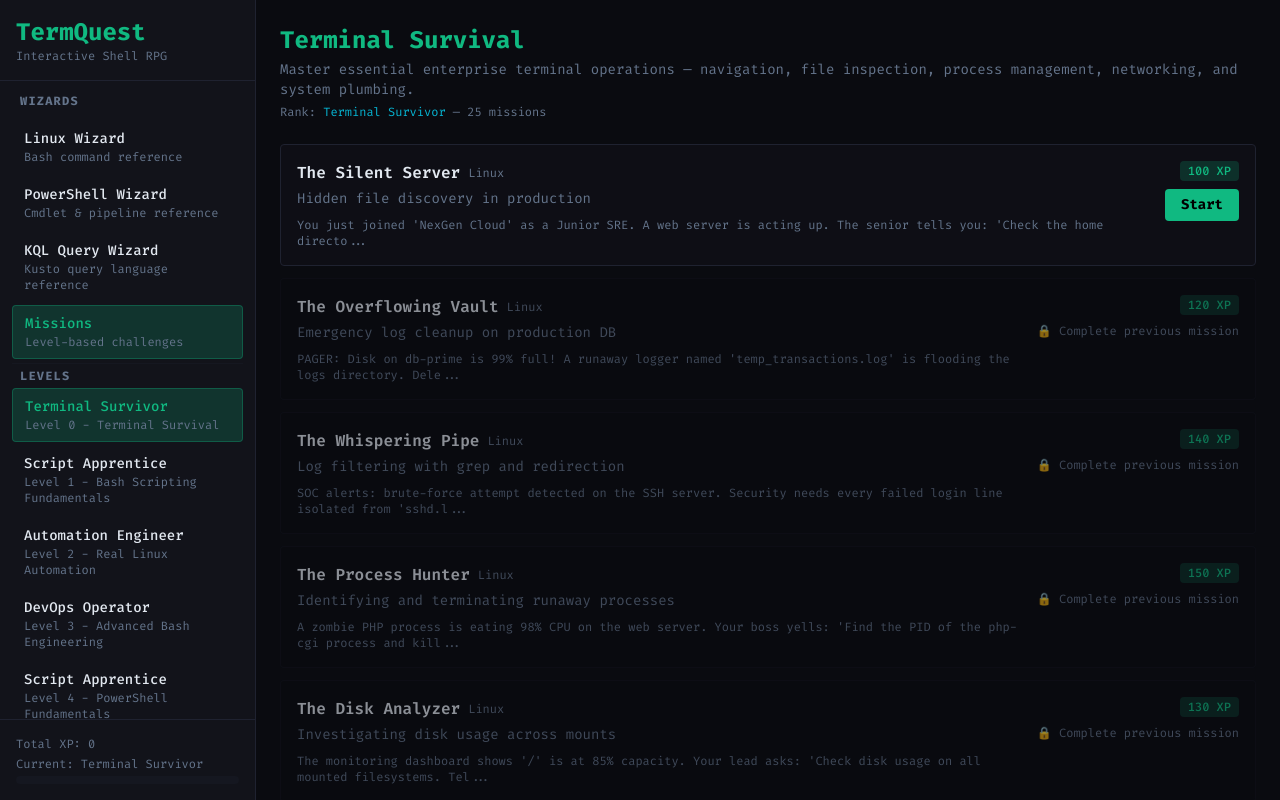
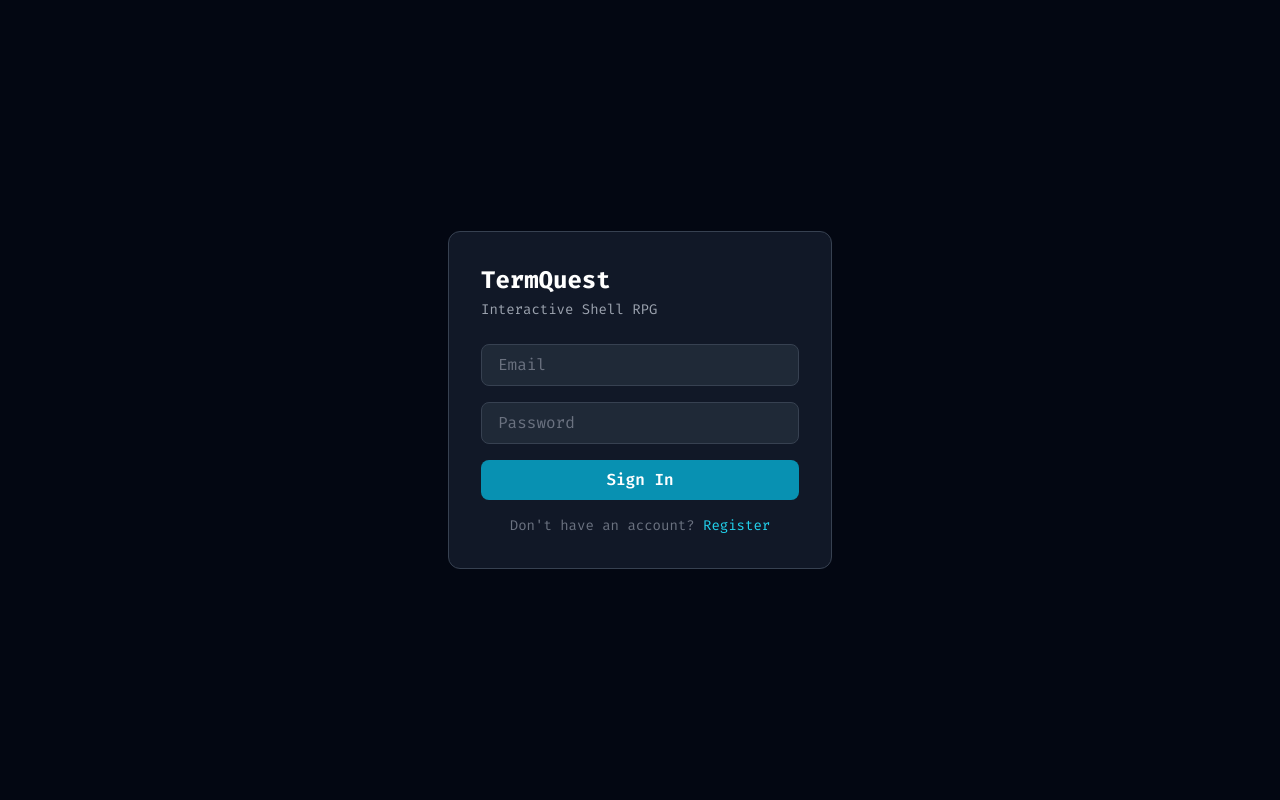
Before and after one commit to endpoinslab-dev/dev-termrequest, a React (Vite) app: page / in a window 1280 px wide. Built offline with nearby package versions, Linux system fonts and the light colour scheme.

Commit message:
Add local login and per-user progress persistence

```diff
--- a/src/App.tsx
+++ b/src/App.tsx
@@ -1,7 +1,11 @@
 import React from 'react';
+import { AuthProvider, useAuth } from './components/Auth';
 import Dashboard from './components/Dashboard';
+import Login from './components/Login';
 
-const App: React.FC = () => {
+const AppContent: React.FC = () => {
+  const { user } = useAuth();
+  if (!user) return <Login />;
   return (
     <div className="min-h-screen">
       <Dashboard />
@@ -9,4 +13,10 @@ const App: React.FC = () => {
   );
 };
 
+const App: React.FC = () => (
+  <AuthProvider>
+    <AppContent />
+  </AuthProvider>
+);
+
 export default App;
--- /dev/null
+++ b/src/components/Auth.tsx
@@ -0,0 +1,79 @@
+import React, { createContext, useContext, useEffect, useState } from 'react';
+
+interface User {
+  id: string;
+  name: string;
+  email: string;
+  joinedAt: string;
+}
+
+interface AuthContextType {
+  user: User | null;
+  users: User[];
+  login: (email: string, password: string) => string | null;
+  register: (name: string, email: string, password: string) => string | null;
+  logout: () => void;
+}
+
+const AuthContext = createContext<AuthContextType>({
+  user: null,
+  users: [],
+  login: () => null,
+  register: () => null,
+  logout: () => {},
+});
+
+export const useAuth = () => useContext(AuthContext);
+
+export const AuthProvider: React.FC<{ children: React.ReactNode }> = ({ children }) => {
+  const [user, setUser] = useState<User | null>(null);
+  const [users, setUsers] = useState<User[]>([]);
+
+  useEffect(() => {
+    const stored = localStorage.getItem('termquest_users');
+    if (stored) setUsers(JSON.parse(stored));
+    const session = localStorage.getItem('termquest_session');
+    if (session) setUser(JSON.parse(session));
+  }, []);
+
+  const saveUsers = (list: User[]) => {
+    setUsers(list);
+    localStorage.setItem('termquest_users', JSON.stringify(list));
+  };
+
+  const login = (email: string, password: string) => {
+    const stored = localStorage.getItem('termquest_users');
+    const list: User[] = stored ? JSON.parse(stored) : [];
+    const found = list.find(u => u.email === email);
+    if (!found) return 'User not found';
+    const creds = localStorage.getItem(`pw_${email}`);
+    if (creds !== password) return 'Wrong password';
+    setUser(found);
+    localStorage.setItem('termquest_session', JSON.stringify(found));
+    return null;
+  };
+
+  const register = (name: string, email: string, password: string) => {
+    const stored = localStorage.getItem('termquest_users');
+    const list: User[] = stored ? JSON.parse(stored) : [];
+    if (list.find(u => u.email === email)) return 'Email already registered';
+    const newUser: User = { id: Date.now().toString(), name, email, joinedAt: new Date().toISOString() };
+    list.push(newUser);
+    saveUsers(list);
+    localStorage.setItem(`pw_${email}`, password);
+    setUser(newUser);
+    localStorage.setItem('termquest_session', JSON.stringify(newUser));
+    return null;
+  };
+
+  const logout = () => {
+    setUser(null);
+    localStorage.removeItem('termquest_session');
+  };
+
+  return (
+    <AuthContext.Provider value={{ user, users, login, register, logout }}>
+      {children}
+    </AuthContext.Provider>
+  );
+};
--- a/src/components/Dashboard.tsx
+++ b/src/components/Dashboard.tsx
@@ -1,16 +1,47 @@
-import React, { useState } from 'react';
+import React, { useState, useEffect } from 'react';
 import { curriculum, Mission } from '../data/curriculum';
 import Terminal from './Terminal';
 import Wizard from './Wizard';
+import { useAuth } from './Auth';
 
 type ViewMode = 'missions' | 'wizard-linux' | 'wizard-powershell' | 'wizard-kql';
 
+const LogoutBtn: React.FC = () => {
+  const { user, logout } = useAuth();
+  return (
+    <button onClick={logout} className="text-xs text-cyber-muted hover:text-white" title="Logout">
+      {user?.name} (Logout)
+    </button>
+  );
+};
+
 const Dashboard: React.FC = () => {
+  const { user } = useAuth();
   const [selectedMission, setSelectedMission] = useState<Mission | null>(null);
   const [completedMissions, setCompletedMissions] = useState<string[]>([]);
   const [xp, setXp] = useState(0);
+  const [loaded, setLoaded] = useState(false);
   const [currentLevel, setCurrentLevel] = useState(0);
   const [viewMode, setViewMode] = useState<ViewMode>('missions');
+
+  const storageKey = `progress_${user?.email}`;
+
+  useEffect(() => {
+    if (!user) return;
+    const saved = localStorage.getItem(storageKey);
+    if (saved) {
+      const data = JSON.parse(saved);
+      setCompletedMissions(data.completed || []);
+      setXp(data.xp || 0);
+    }
+    setLoaded(true);
+  }, [user?.email]);
+
+  useEffect(() => {
+    if (!user || !loaded) return;
+    localStorage.setItem(storageKey, JSON.stringify({ completed: completedMissions, xp }));
+  }, [completedMissions, xp, loaded]);
+
   const levelInfo = curriculum[currentLevel];
 
   const isMissionAvailable = (mission: Mission) => {
@@ -107,6 +138,10 @@ const Dashboard: React.FC = () => {
       </aside>
 
       <main className="flex-1 flex flex-col min-h-0">
+        <div className="flex justify-end p-3 pr-4 bg-cyber-bg">
+          <LogoutBtn />
+        </div>
+
         {viewMode === 'wizard-linux' ? (
           <Wizard trackId="linux" onBack={() => setViewMode('missions')} />
         ) : viewMode === 'wizard-powershell' ? (
--- /dev/null
+++ b/src/components/Login.tsx
@@ -0,0 +1,79 @@
+import React, { useState } from 'react';
+import { useAuth } from './Auth';
+
+const Login: React.FC = () => {
+  const { login, register } = useAuth();
+  const [isRegister, setIsRegister] = useState(false);
+  const [name, setName] = useState('');
+  const [email, setEmail] = useState('');
+  const [password, setPassword] = useState('');
+  const [error, setError] = useState('');
+
+  const handleSubmit = (e: React.FormEvent) => {
+    e.preventDefault();
+    setError('');
+    const err = isRegister
+      ? register(name, email, password)
+      : login(email, password);
+    if (err) setError(err);
+  };
+
+  return (
+    <div className="min-h-screen bg-gray-950 flex items-center justify-center p-4">
+      <div className="bg-gray-900 p-8 rounded-xl border border-gray-700 w-full max-w-sm">
+        <h1 className="text-2xl font-bold text-white mb-1">TermQuest</h1>
+        <p className="text-gray-400 text-sm mb-6">Interactive Shell RPG</p>
+
+        <form onSubmit={handleSubmit} className="space-y-4">
+          {isRegister && (
+            <input
+              type="text"
+              placeholder="Name"
+              value={name}
+              onChange={e => setName(e.target.value)}
+              className="w-full px-4 py-2 rounded-lg bg-gray-800 border border-gray-700 text-white placeholder-gray-500 focus:outline-none focus:border-cyan-500"
+              required
+            />
+          )}
+          <input
+            type="email"
+            placeholder="Email"
+            value={email}
+            onChange={e => setEmail(e.target.value)}
+            className="w-full px-4 py-2 rounded-lg bg-gray-800 border border-gray-700 text-white placeholder-gray-500 focus:outline-none focus:border-cyan-500"
+            required
+          />
+          <input
+            type="password"
+            placeholder="Password"
+            value={password}
+            onChange={e => setPassword(e.target.value)}
+            className="w-full px-4 py-2 rounded-lg bg-gray-800 border border-gray-700 text-white placeholder-gray-500 focus:outline-none focus:border-cyan-500"
+            required
+          />
+
+          {error && <p className="text-red-400 text-sm">{error}</p>}
+
+          <button
+            type="submit"
+            className="w-full py-2 rounded-lg bg-cyan-600 hover:bg-cyan-500 text-white font-semibold transition-colors"
+          >
+            {isRegister ? 'Create Account' : 'Sign In'}
+          </button>
+        </form>
+
+        <p className="text-gray-500 text-sm text-center mt-4">
+          {isRegister ? 'Already have an account?' : "Don't have an account?"}{' '}
+          <button
+            onClick={() => { setIsRegister(!isRegister); setError(''); }}
+            className="text-cyan-400 hover:underline"
+          >
+            {isRegister ? 'Sign In' : 'Register'}
+          </button>
+        </p>
+      </div>
+    </div>
+  );
+};
+
+export default Login;
```
